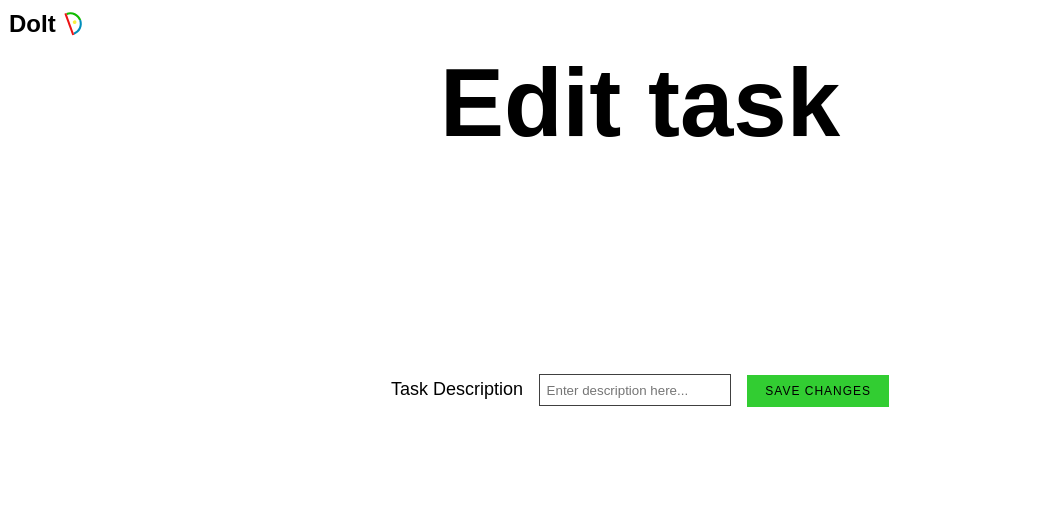
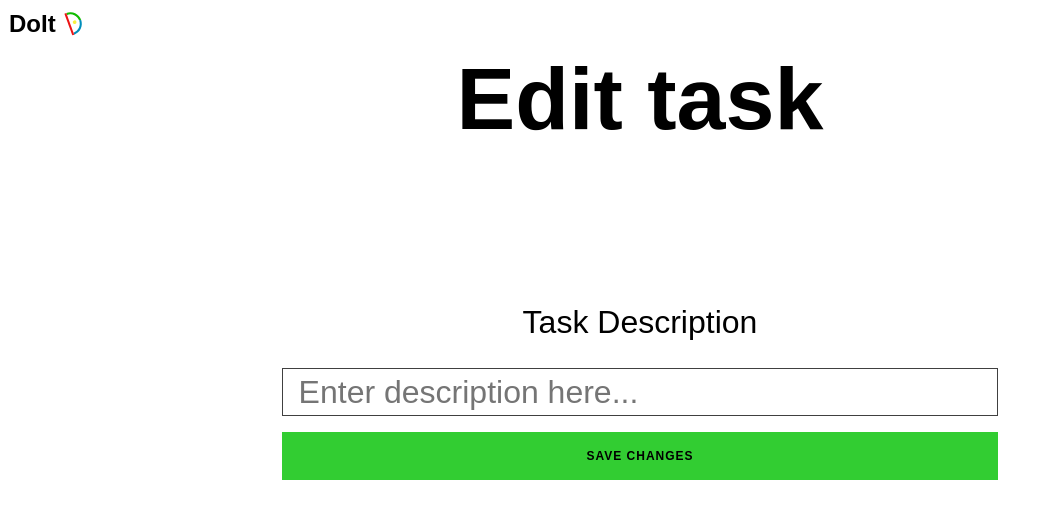
Before and after one commit to belabrockmann/simple-todo-app, a React (Create React App) app: page /edit/1 in a window 1280 px wide. Shown: the top 518 px of the page, without its empty margins (0-1051 px from the left). Built offline with nearby package versions, Linux system fonts and the light colour scheme.

Commit message:
Added styles for the create page

```diff
--- a/src/App.css
+++ b/src/App.css
@@ -8,7 +8,7 @@
 body {
   font-family: sans-serif;
   font-size: 1.125rem;
-
+  text-align: center;
   margin: 0;
 }
 
@@ -127,7 +127,7 @@ body {
 }
 .delete {
   background-image: url("../src/img/trash.svg");
-
+  cursor: pointer;
   grid-area: delete;
 }
 .action-icon {
@@ -138,21 +138,25 @@ body {
 /* EditTask */
 .edit-task {
   display: grid;
-  grid-template-columns: 1fr;
+  grid-template-columns: 100%;
   width: 80%;
   grid-auto-rows: 20vw;
   margin: 0 auto;
-  text-align: center;
+  justify-content: center;
 }
 .task-description-form {
   margin-top: 3em;
 }
-
+.task-description-form > * {
+  display: block;
+  width: 70%;
+  margin: 0 auto;
+  height: 2rem;
+}
 .task-description-input {
-  height: 2rem;
   border: 1px solid #404040;
   padding: 0.2em 0.5em;
-  margin: 1rem;
+  margin: 0.5em auto;
 }
 .btn-submit {
   font-size: 0.75rem;
@@ -160,8 +164,8 @@ body {
   letter-spacing: 1px;
   padding: 0.5em 1.5em;
   background-color: limegreen;
-  height: 2rem;
   box-sizing: border-box;
+  font-weight: 700;
 }
 /* media queries */
 
@@ -171,6 +175,13 @@ body {
   }
   .description {
     font-size: 3rem;
+  }
+  .task-description-input-label,
+  .task-description-input {
+    font-size: 1.5rem;
+  }
+  .task-description-form > * {
+    height: 2.5rem;
   }
 }
 
@@ -189,9 +200,19 @@ body {
     border-top: 0;
   }
   .title {
-    font-size: 6rem;
+    font-size: 5.5rem;
   }
   .description {
     font-size: 4rem;
   }
+  .task-description-form {
+    margin-top: 0;
+  }
+  .task-description-form > * {
+    height: 3rem;
+  }
+  .task-description-input,
+  .task-description-input-label {
+    font-size: 2rem;
+  }
 }
```
